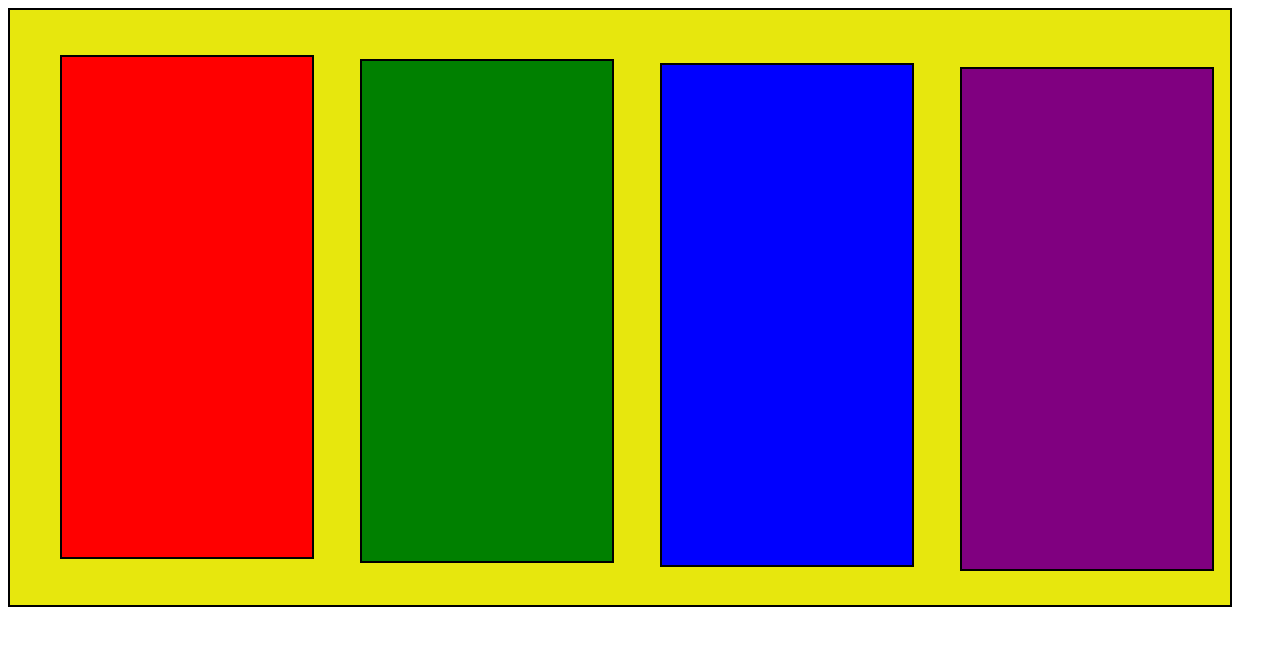
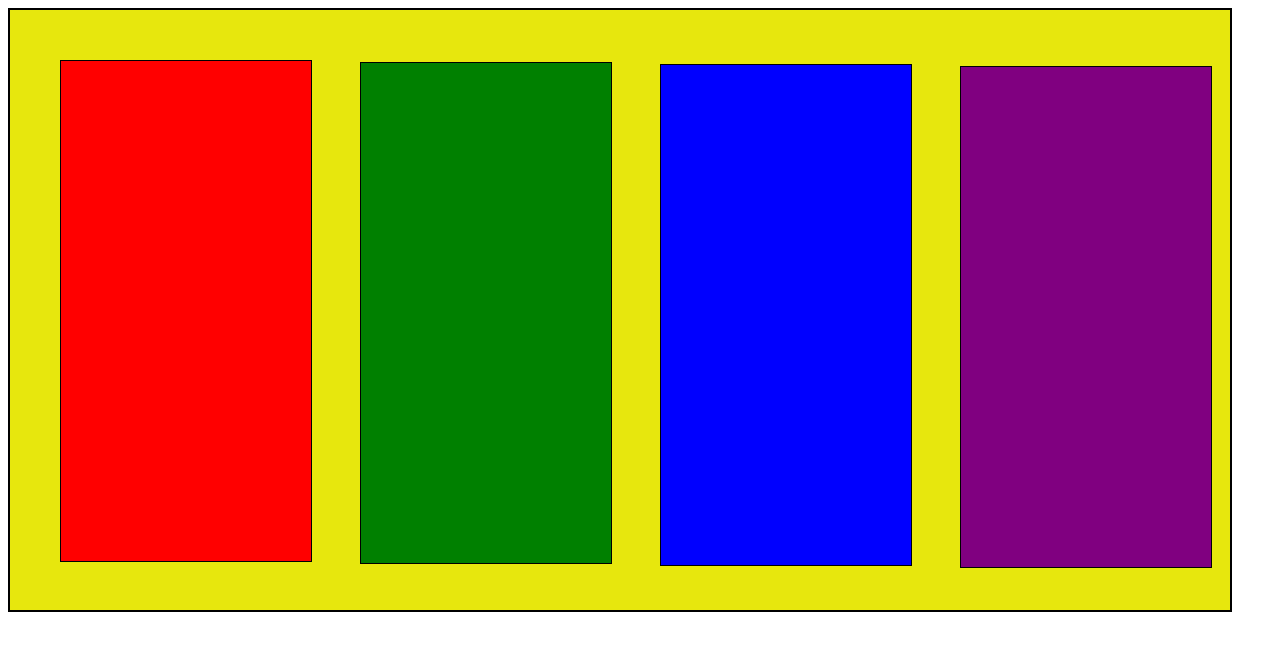
Before and after one commit to yaninaslab/multi-column, a plain HTML site: page index.html in a window 1280 px wide. Drawn offline with Linux system fonts and the light colour scheme.

Commit message:
Updated borders

```diff
--- a/css/style.css
+++ b/css/style.css
@@ -2,7 +2,7 @@
     height: 500px;
     width: 250px;
     background-color: red;
-    border: solid black 2px;
+    border: solid black 1px;
 }
 #rectangle-green {
     height: 500px;
@@ -11,7 +11,7 @@
     position: relative;
     left: 300px;
     bottom: 500px;
-    border: solid black 2px;
+    border: solid black 1px;
 }
 #rectangle-blue {
     height: 500px;
@@ -20,7 +20,7 @@
     position: relative;
     left: 600px;
     bottom: 1000px;
-    border: solid black 2px;
+    border: solid black 1px;
 }
 #rectangle-purple {
     height: 500px;
@@ -29,11 +29,11 @@
     position: relative;
     left: 900px;
     bottom: 1500px;
-    border: solid black 2px;
+    border: solid black 1px;
 }
 
 #frame {
-padding-top: 45px;
+padding-top: 50px;
 padding-left: 50px;
     width: 1170px;
     height: 550px;
```
